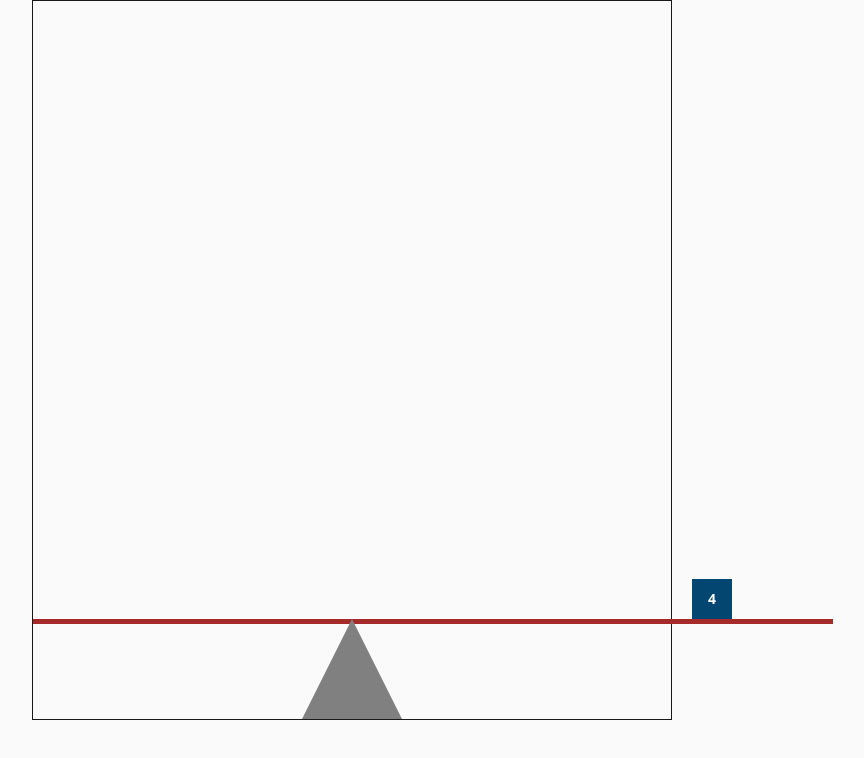
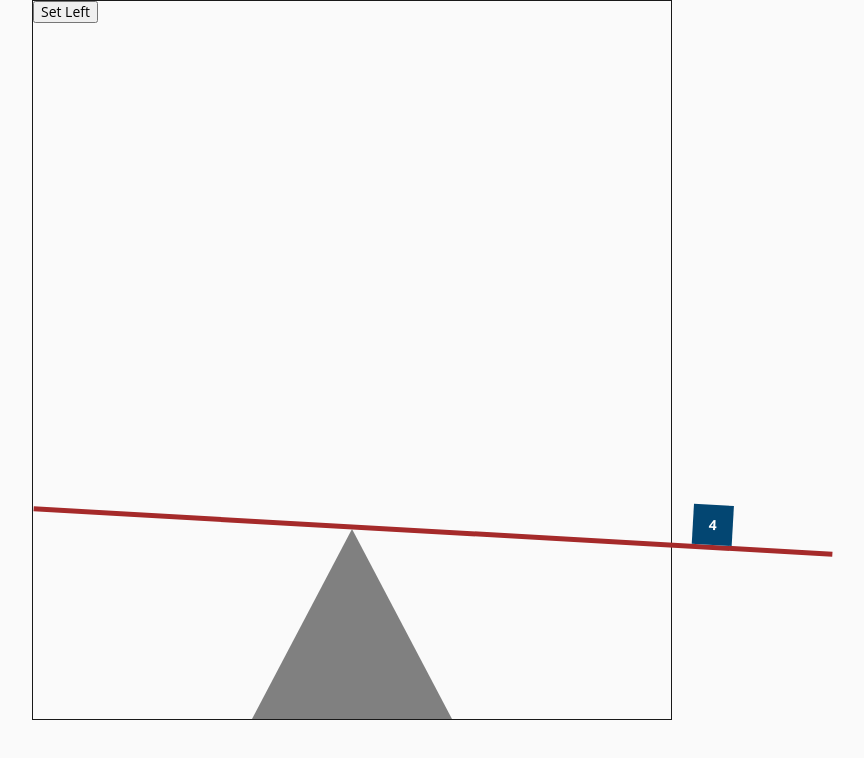
Before and after one commit to mehmetyilmaz001/insider-teeter-totter-challenge, a React (Create React App) app: page / in a window 1280 px wide. Shown: the top 758 px of the page, without its empty margins (288-1152 px from the left). Built offline with nearby package versions, Linux system fonts and the light colour scheme.

Commit message:
right objects power calculated and applied to the arm angle

```diff
--- a/src/components/Scene/Scene.tsx
+++ b/src/components/Scene/Scene.tsx
@@ -1,7 +1,8 @@
 import React, { FunctionComponent, useEffect } from "react";
 import { useDispatch, useSelector } from "react-redux";
+import { ARM_MAX_BENDING_PERCENTAGE, ARM_WIDTH } from "../../constants";
 import { ObjectProps } from "../../helpers/Common";
-import { getRightObject } from "../../redux/reducers/SceneReducer";
+import { getObject, getRightObject } from "../../redux/reducers/SceneReducer";
 import { Store } from "../../redux/store";
 import WeightObject from "../WeightObject/WeightObject";
 import Arm from "./components/Arm";
@@ -12,22 +13,34 @@ import Lever from "./components/Lever";
 interface SceneProps {}
 
 const Scene: FunctionComponent<SceneProps> = () => {
+
   const dispatch = useDispatch();
-  const { rightObjects } = useSelector((state: Store) => state.scene);
+  const { rightObjects, equity } = useSelector((state: Store) => state.scene);
   const contaierRef = React.useRef<HTMLDivElement>(null);
   const armRef = React.useRef<HTMLDivElement>(null);
 
 
   useEffect(() => {
-    dispatch(getRightObject())
+    dispatch(getObject('right'))
   }, [dispatch])
+
+
+  let bending = 0
+  if(rightObjects.length > 0 ) {
+    const rightPower = rightObjects.reduce((power, object) => power + (object.position.x / (ARM_WIDTH + 10)), 0)
+    bending = Math.min((equity * rightPower), ARM_MAX_BENDING_PERCENTAGE);
+    console.log("bending",  bending, equity);
+  }
 
 
   return (
     <Container ref={contaierRef}>
+      <button onClick={() => dispatch(getObject('left'))}>Set Left</button>
         <ArmAndLever>
-          {rightObjects.map((object: ObjectProps, index: number) => <WeightObject key={index} {...object} />)}
-          <Arm className="arm" angel={0} ref={armRef} />
+
+          <Arm className="arm" angel={bending!} ref={armRef} >
+            {rightObjects.map((object: ObjectProps, index: number) => <WeightObject key={index} {...object} />)}
+          </Arm>
         <Lever />
       </ArmAndLever>
     </Container>
--- a/src/components/Scene/components/ArmAndLever.tsx
+++ b/src/components/Scene/components/ArmAndLever.tsx
@@ -2,7 +2,7 @@ import styled from "styled-components";
 
 const ArmAndLever = styled.div`
   position: absolute;
-  height: 100px;
+  height: 190px;
   bottom: 0;
   left: 0;
   right: 0;
--- a/src/components/Scene/components/Lever.tsx
+++ b/src/components/Scene/components/Lever.tsx
@@ -8,9 +8,9 @@ const Lever = styled.div`
   margin: auto;
   width: 0;
   height: 0;
-  border-left: 50px solid transparent;
-  border-right: 50px solid transparent;
-  border-bottom: 100px solid grey;
+  border-left: 100px solid transparent;
+  border-right: 100px solid transparent;
+  border-bottom: 190px solid grey;
 `;
 
 
--- a/src/components/WeightObject/WeightObject.tsx
+++ b/src/components/WeightObject/WeightObject.tsx
@@ -16,7 +16,7 @@ const StyledShape = styled.div<WeightObjectProps>`
   font-weight: bold;
   color: white;
 
-  width: ${(props) => props.weight* OBJECT_WEIGHT_MULTIPLIER}px;
+  width: ${(props) => props.weight * OBJECT_WEIGHT_MULTIPLIER}px;
   height: ${(props) => props.weight * OBJECT_WEIGHT_MULTIPLIER}px;
 
   border-radius: ${(props) => {
--- a/src/constants.ts
+++ b/src/constants.ts
@@ -1,4 +1,5 @@
 export const ARM_WIDTH = 10 * 80;
+export const ARM_WIDTH_PLUS_WITH_OBJECT_SPACE = ARM_WIDTH + 10;
 export const ARM_MAX_BENDING_PERCENTAGE = 30;
 export const ARM_MAX_POWER_DIFF = 20;
 export const OBJECT_WEIGHT_RANGE = [1, 10];
--- a/src/redux/reducers/SceneReducer.ts
+++ b/src/redux/reducers/SceneReducer.ts
@@ -26,7 +26,7 @@ const scene = createSlice({
       state: SceneReducerType,
       action: PayloadAction<ObjectProps>
     ) => void (state.leftObjects = [...state.leftObjects, action.payload]),
-    setEquity: (state: SceneReducerType, action: PayloadAction<number>) => void (state.equity = action.payload),
+    setEquity: (state: SceneReducerType, action: PayloadAction<number>) => void (state.equity = state.equity + action.payload),
   },
 });
 
@@ -40,6 +40,14 @@ export const getRightObject = (): AppThunk => async (dispatch) => {
   dispatch(addRightObject(object));
 }
 
+export const getObject = (direction: 'left' | 'right'): AppThunk => async (dispatch) => {
+  const object = createRandomObjectProps();
+  dispatch(setEquity(direction === 'left' ? 0 : object.weight));
+  // the equity is initially 0 for the left object. Because equity will be set after the left object reaches the arm
+
+  dispatch(direction === 'left' ? addLeftObject(object) : addRightObject(object));
+}
+
 
 
 export default scene.reducer;
```
